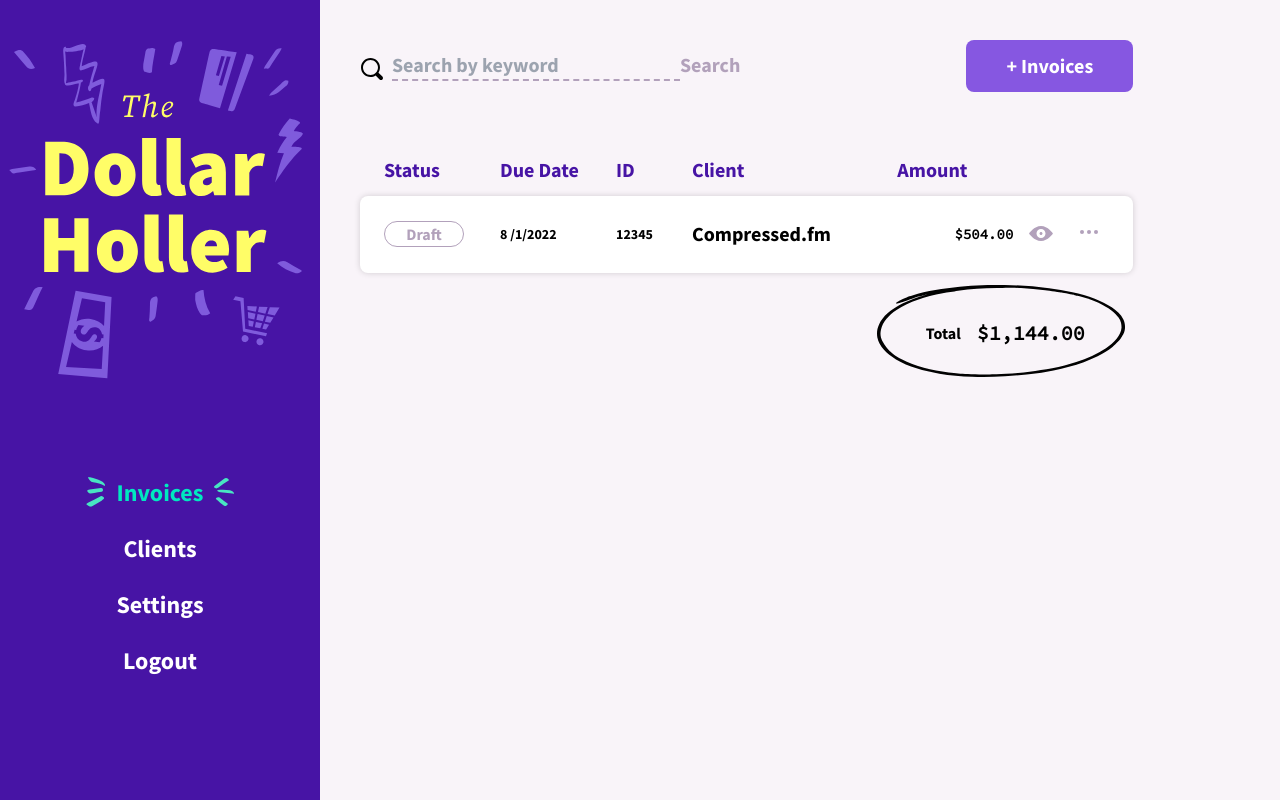
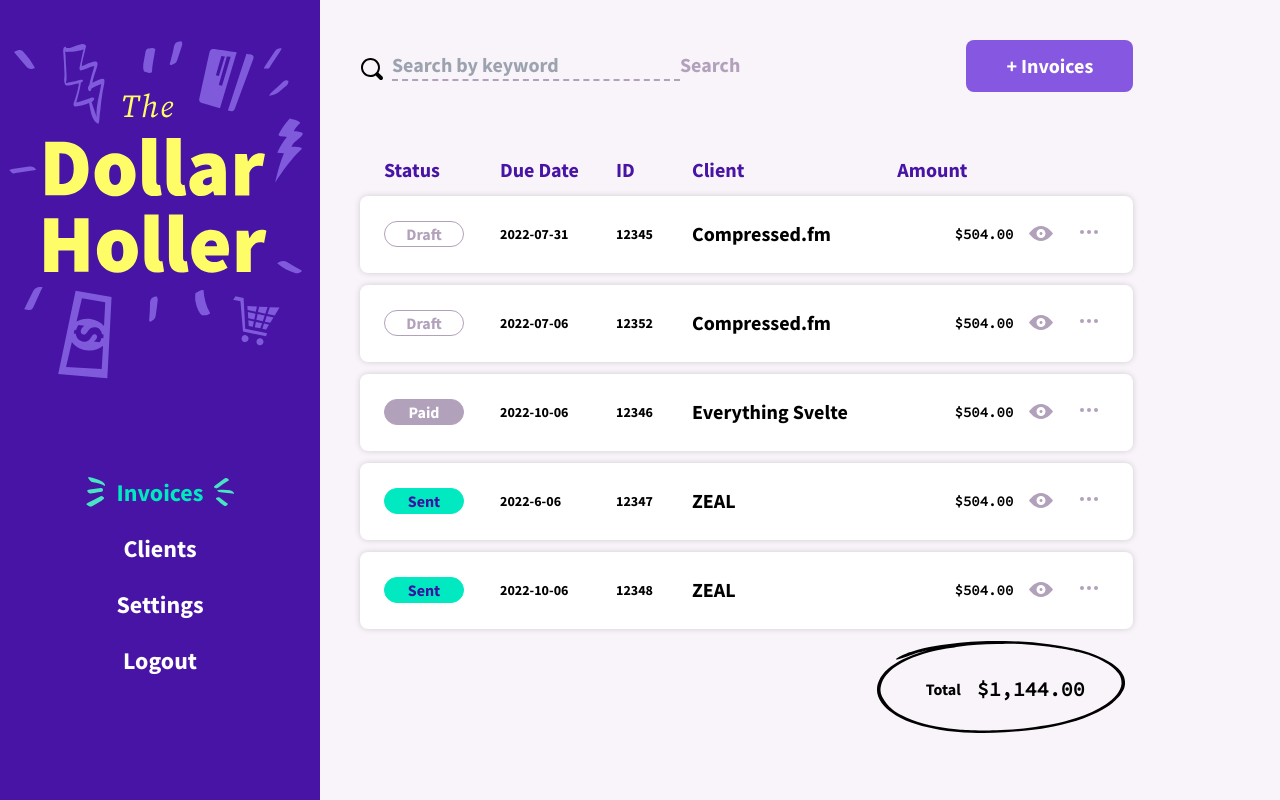
Before and after one commit to kyoukhana/sveltekitlearning, a SvelteKit app: page /invoices in a window 1280 px wide. Built offline with nearby package versions, Linux system fonts and the light colour scheme.

Commit message:
Lesson 17
Worked on displaying json seed data in invoice view

```diff
--- a/src/routes/(dashboard)/invoices/+page.svelte
+++ b/src/routes/(dashboard)/invoices/+page.svelte
@@ -1,22 +1,26 @@
 <script lang="ts">
-	import {invoices, loadInvoices} from '$lib/stores/InvoiceStore';
-	import {onMount} from 'svelte'
+	import { invoices, loadInvoices } from '$lib/stores/InvoiceStore';
+	import { onMount } from 'svelte';
 	import CircledAmount from '$lib/components/CircledAmount.svelte';
-	import ThreeDots from '$lib/components/icon/ThreeDots.svelte';
-	import View from '$lib/components/icon/View.svelte';
+
 	import Search from '$lib/components/Search.svelte';
-	import Tag from '$lib/components/Tag.svelte';
+	import Invitation from './invoiceRow.svelte'
+	import InvoiceRow from './invoiceRow.svelte';
 
-	onMount(()=>{
+	onMount(() => {
 		loadInvoices($invoices);
-	})
+		console.log('----------------');
+		console.log($invoices);
+	});
 </script>
 
 <svelte:head>
 	<title>Invoices | The Dollar Holler</title>
 </svelte:head>
 
-<section class="mb-7 gap-y-6 md:gap-7-4 lg:mb-16 flex flex-col-reverse items-start md:flex-row md:items-center justify-between">
+<section
+	class="md:gap-7-4 mb-7 flex flex-col-reverse items-start justify-between gap-y-6 md:flex-row md:items-center lg:mb-16"
+>
 	<!-- Search Field-->
 	<Search />
 
@@ -24,7 +28,7 @@
 
 	<section>
 		<button
-			class="font-sanSerif text-base relative translate-y-0 whitespace-nowrap rounded-lg bg-lavenderIndigo px-5 py-2 lg:px-10 lg:py-3 lg:text-xl font-black text-white shadow-colored transition-all hover:-translate-y-2 hover:shadow-coloredHover"
+			class="font-sanSerif relative translate-y-0 whitespace-nowrap rounded-lg bg-lavenderIndigo px-5 py-2 text-base font-black text-white shadow-colored transition-all hover:-translate-y-2 hover:shadow-coloredHover lg:px-10 lg:py-3 lg:text-xl"
 			>+ Invoices</button
 		>
 	</section>
@@ -33,7 +37,7 @@
 <!-- List of Invoices-->
 <section>
 	<!--Header-->
-	<section class="table-header hidden lg:grid  invoice-table text-daisyBush">
+	<section class="table-header invoice-table hidden  text-daisyBush lg:grid">
 		<h3>Status</h3>
 		<h3>Due Date</h3>
 		<h3>ID</h3>
@@ -44,19 +48,9 @@
 	</section>
 
 	<!-- Invoices -->
-	<section class="invoice-table invoice-row items-center rounded-lg bg-white py-3 lg:py-6 shadow-tableRow">
-		<div class="status"><Tag className='ml-auto lg:ml-0' label="draft" /></div>
-		<div class="dueDate text-sm lg:text">8 /1/2022</div>
-		<div class="invoiceNumber text-sm lg:text">12345</div>
-		<div class="clientName text-base lg:text-xl font-bold">Compressed.fm</div>
-		<div class="amount font-mono text-sm lg:text font-bold text-right">$504.00</div>
-		<div class="center viewButton text-sm lg:text hidden lg:block">
-			<a href="#blank" class="text-pastelPurple hover:text-daisyBush"><View /></a>
-		</div>
-		<div class="center moreButton text-sm lg:text hidden lg:block">
-			<button class=" text-pastelPurple hover:text-daisyBush"><ThreeDots /></button>
-		</div>
-	</section>
+	{#each $invoices as invoice}
+		<InvoiceRow {invoice}/>
+	{/each}
 </section>
 
 <CircledAmount label="Total" amount="$1,144.00" />
@@ -65,45 +59,4 @@
 	.table-header h3 {
 		@apply text-xl font-black leading-snug;
 	}
-
-    .invoice-row{
-       grid-template-areas:
-       'invoiceNumber invoiceNumber'
-       'clientName amount'
-       'dueDate status';
-    }
-
-	@media (min-width: 1024px) {
-		.invoice-row {
-			grid-template-areas: 'status dueDate invoiceNumber clientName amount viewButton moreButton';
-		}
-	}
-
-	.invoice-row .status {
-		grid-area: status;
-	}
-
-	.invoice-row .dueDate {
-		grid-area: dueDate;
-	}
-
-	.invoice-row .invoiceNumber {
-		grid-area: invoiceNumber;
-	}
-
-	.invoice-row .clientName {
-		grid-area: clientName;
-	}
-
-	.invoice-row .amount {
-		grid-area: amount;
-	}
-
-	.invoice-row .viewButton {
-		grid-area: viewButton;
-	}
-
-	.invoice-row .moreButton {
-		grid-area: moreButton;
-	}
 </style>
--- /dev/null
+++ b/src/routes/(dashboard)/invoices/invoiceRow.svelte
@@ -0,0 +1,71 @@
+<script lang="ts">
+	import ThreeDots from '$lib/components/icon/ThreeDots.svelte';
+	import View from '$lib/components/icon/View.svelte';
+    import Tag from '$lib/components/Tag.svelte';
+
+
+    export let invoice: invoice;
+</script>
+
+<section
+	class="invoice-table invoice-row items-center rounded-lg bg-white py-3 shadow-tableRow lg:py-6"
+>
+	<div class="status"><Tag className="ml-auto lg:ml-0" label="{invoice.invoiceStatus}" /></div>
+	<div class="dueDate lg:text text-sm">{invoice.dueDate}</div>
+	<div class="invoiceNumber lg:text text-sm">{invoice.invoiceNumber}</div>
+	<div class="clientName text-base font-bold lg:text-xl">{invoice.client.name}</div>
+	<div class="amount lg:text text-right font-mono text-sm font-bold">$504.00</div>
+	<div class="center viewButton lg:text hidden text-sm lg:block">
+		<a href="#blank" class="text-pastelPurple hover:text-daisyBush"><View /></a>
+	</div>
+	<div class="center moreButton lg:text hidden text-sm lg:block">
+		<button class=" text-pastelPurple hover:text-daisyBush"><ThreeDots /></button>
+	</div>
+</section>
+
+<style lang="postcss">
+	.table-header h3 {
+		@apply text-xl font-black leading-snug;
+	}
+
+	.invoice-row {
+		grid-template-areas:
+			'invoiceNumber invoiceNumber'
+			'clientName amount'
+			'dueDate status';
+	}
+
+	@media (min-width: 1024px) {
+		.invoice-row {
+			grid-template-areas: 'status dueDate invoiceNumber clientName amount viewButton moreButton';
+		}
+	}
+
+	.invoice-row .status {
+		grid-area: status;
+	}
+
+	.invoice-row .dueDate {
+		grid-area: dueDate;
+	}
+
+	.invoice-row .invoiceNumber {
+		grid-area: invoiceNumber;
+	}
+
+	.invoice-row .clientName {
+		grid-area: clientName;
+	}
+
+	.invoice-row .amount {
+		grid-area: amount;
+	}
+
+	.invoice-row .viewButton {
+		grid-area: viewButton;
+	}
+
+	.invoice-row .moreButton {
+		grid-area: moreButton;
+	}
+</style>
```
